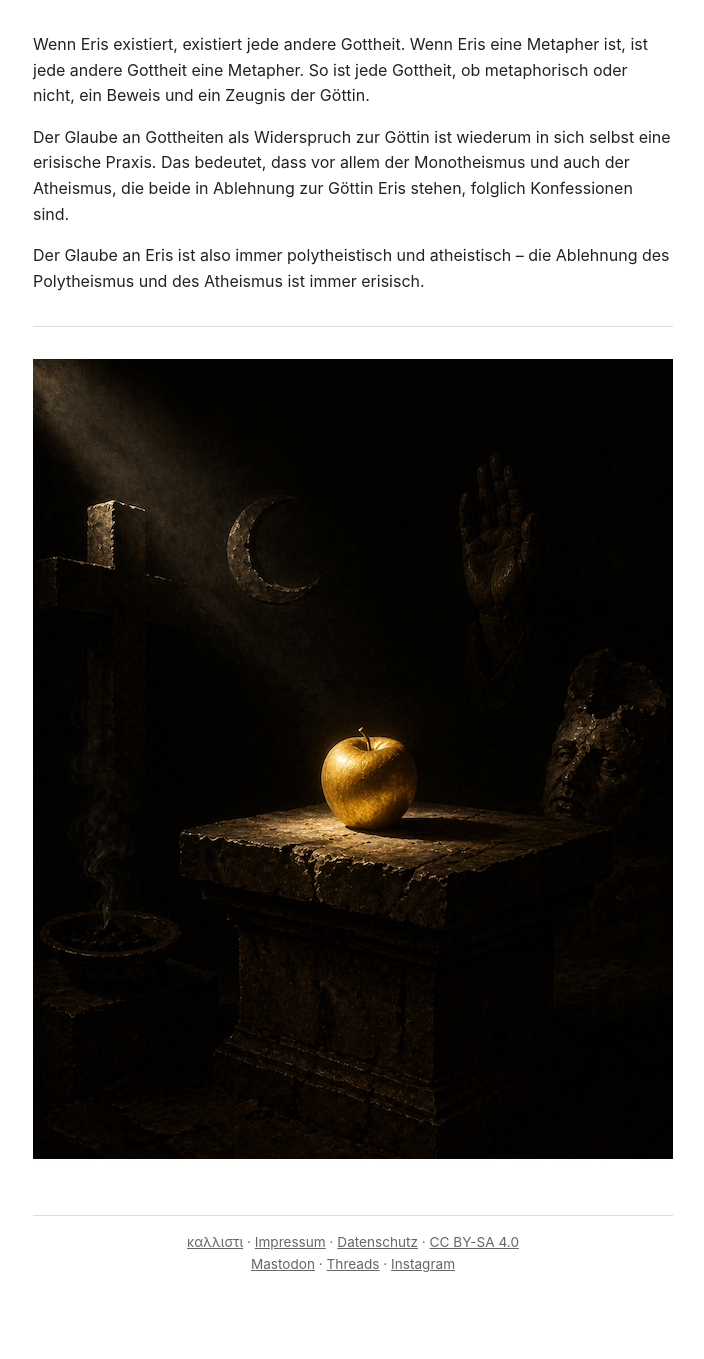
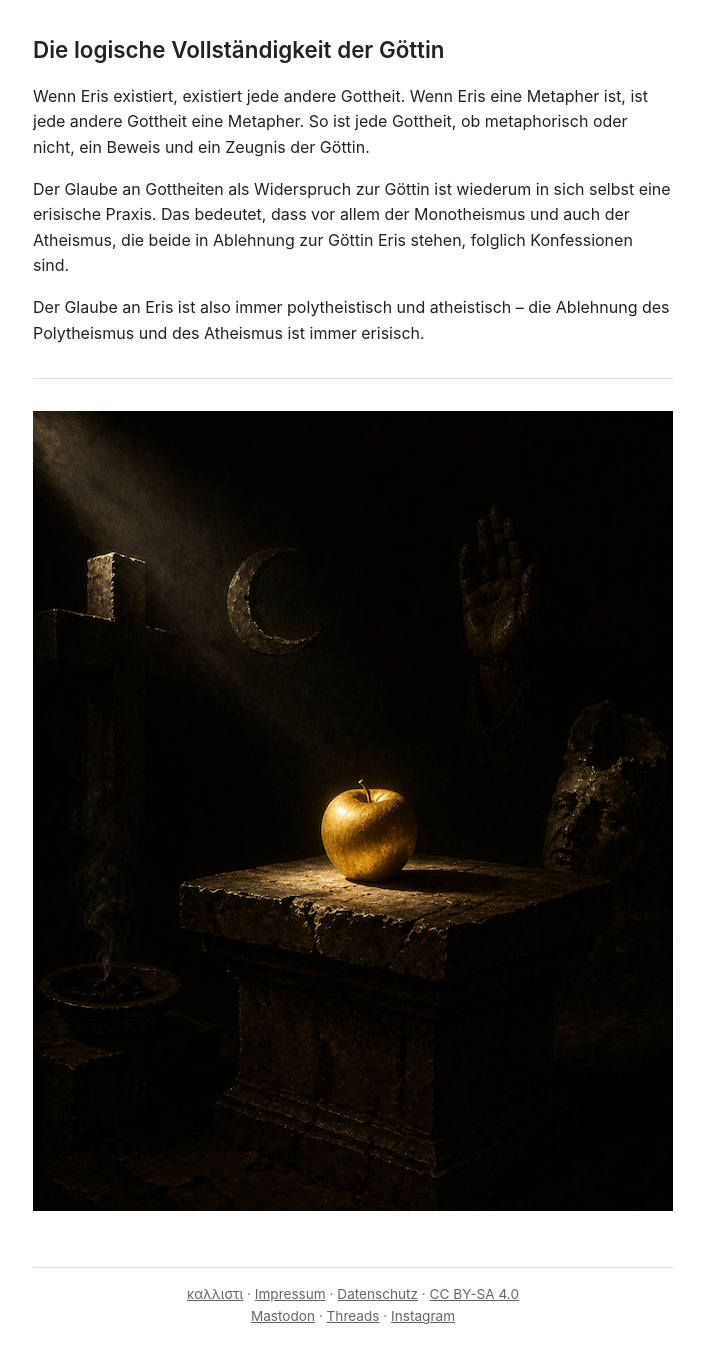
Before and after one commit to srslymarco/kallisti, a Jekyll site: the page built from essays/pantheon.md, in a window 1280 px wide. Shown: the whole page, without its empty margins (287-991 px from the left). Built offline with Jekyll 4.4.1, drawn with Linux system fonts in a browser that asks for light colours; before the commit the page ends 1307 px from its top, so only the background shows below that.

Commit message:
Update pantheon.md

```diff
--- a/essays/pantheon.md
+++ b/essays/pantheon.md
@@ -1,6 +1,8 @@
 ---
 title: Die logische Vollständigkeit der Göttin
 ---
+
+# Die logische Vollständigkeit der Göttin
 
 Wenn Eris existiert, existiert jede andere Gottheit. Wenn Eris eine Metapher ist, ist jede andere Gottheit eine Metapher. So ist jede Gottheit, ob metaphorisch oder nicht, ein Beweis und ein Zeugnis der Göttin.
 
```
